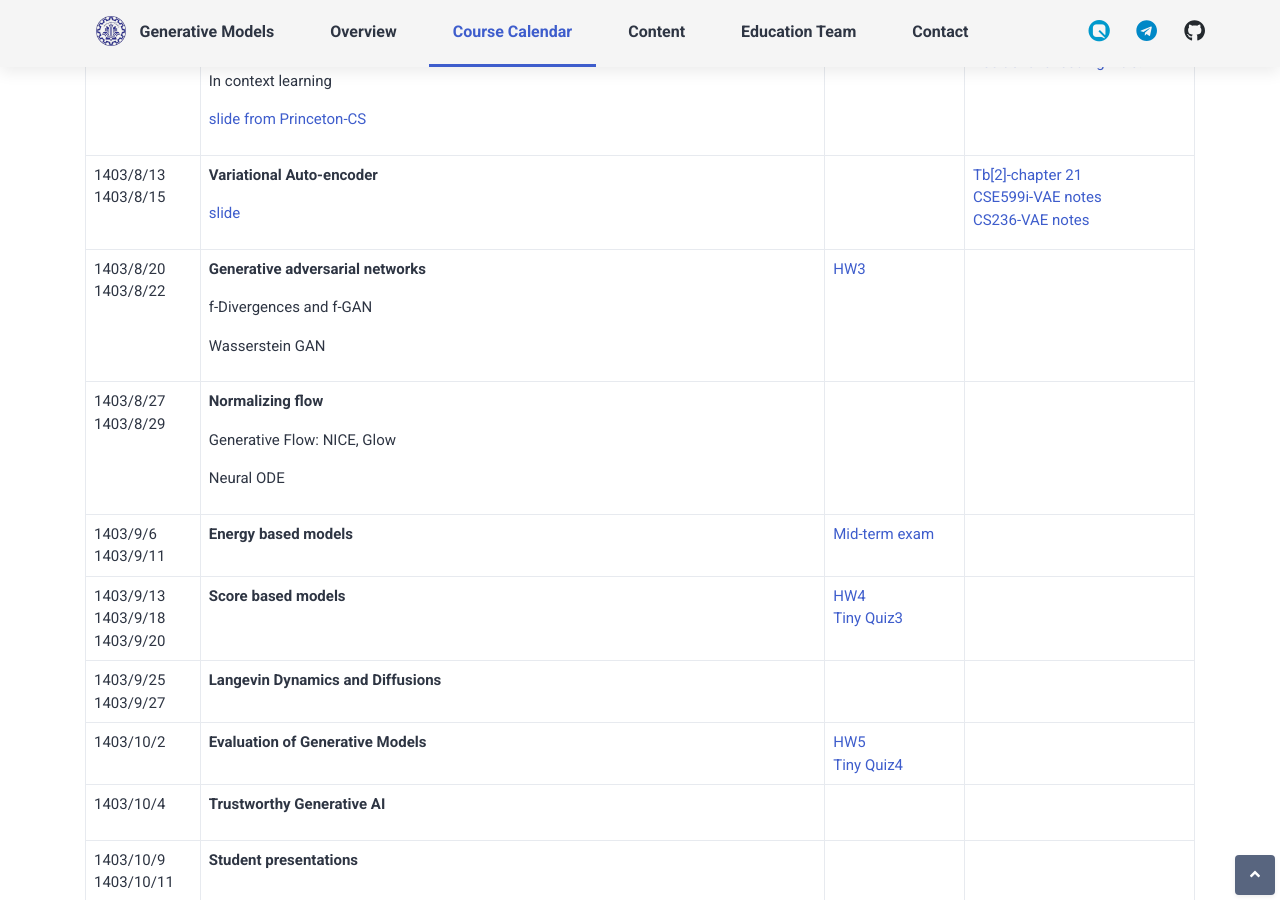
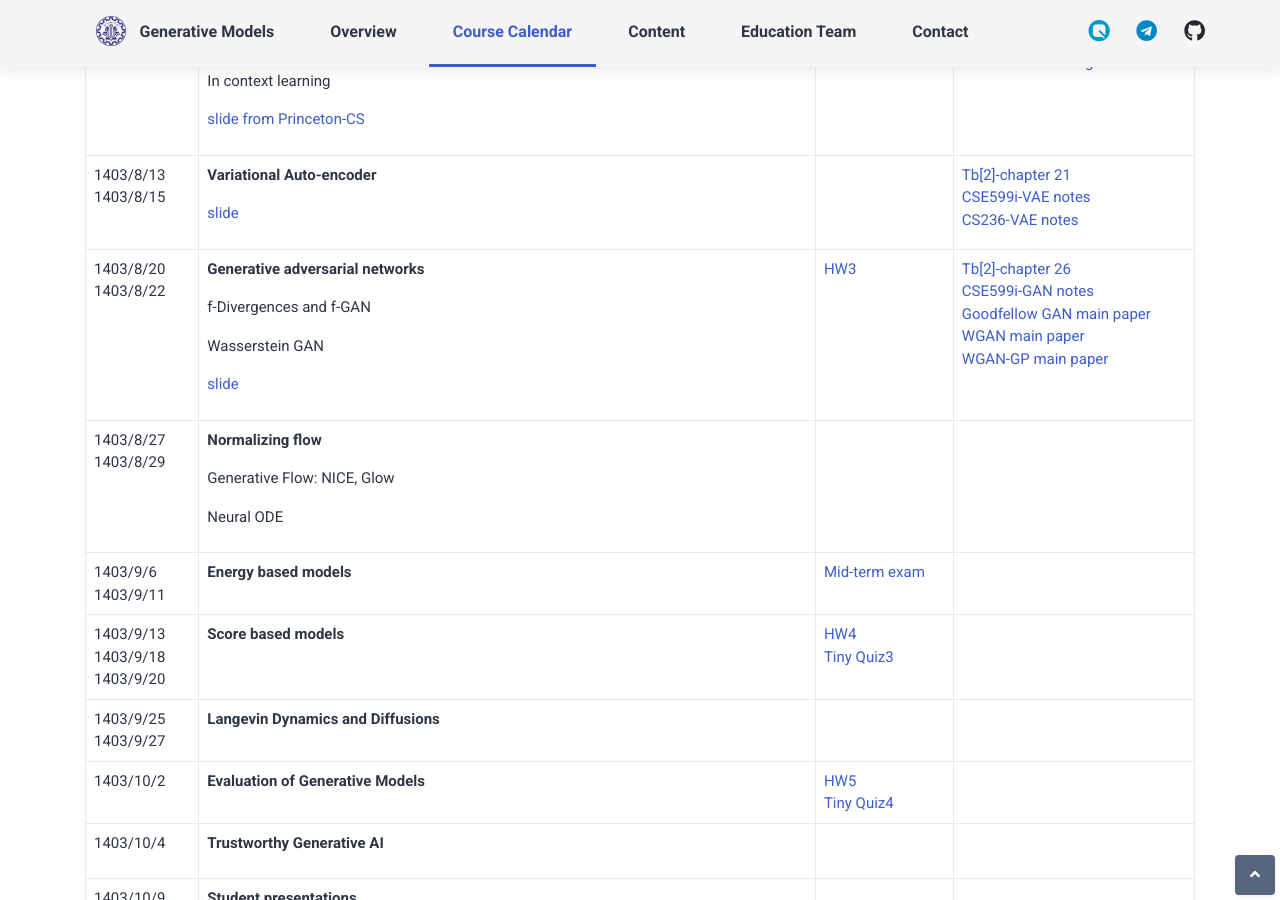
Before and after one commit to Sharif-CS-GenerativeModels/Sharif-CS-GenerativeModels.github.io, a Jekyll site: the page built from index.html, in a window 1280 px wide and 900 px high, scrolled down 1613 px. Built offline with Jekyll 4.4.1, drawn with Linux system fonts in a browser that asks for light colours; some web fonts are replaced; comment, search, counter and statistics services are not loaded.

Commit message:
Update calendar.yml

```diff
--- a/_data/calendar.yml
+++ b/_data/calendar.yml
@@ -151,10 +151,22 @@
       link: ""
     - title: "Wasserstein GAN"
       link: ""
+    - title: "slide"
+      link: "https://github.com/Sharif-CS-GenerativeModels/Sharif-CS-GenerativeModels.github.io/raw/refs/heads/main/assets/slides/GAN.pdf"
   assignment:
     - title: "HW3"
       link: "/assignments/hw3.pdf"
-  sections: []
+  sections:
+    - title: "Tb[2]-chapter 26"
+      link: "https://mitpress.mit.edu/9780262048439/probabilistic-machine-learning/"
+    - title: "CSE599i-GAN notes"
+      link: "https://courses.cs.washington.edu/courses/cse599i/20au/resources/L10_gans.pdf"
+    - title: "Goodfellow GAN main paper"
+      link: "https://arxiv.org/pdf/1406.2661"
+    - title: "WGAN main paper"
+      link: "https://arxiv.org/pdf/1701.07875"
+    - title: "WGAN-GP main paper"
+      link: "https://arxiv.org/pdf/1704.00028"
   color: ""
 
 - date:
```
